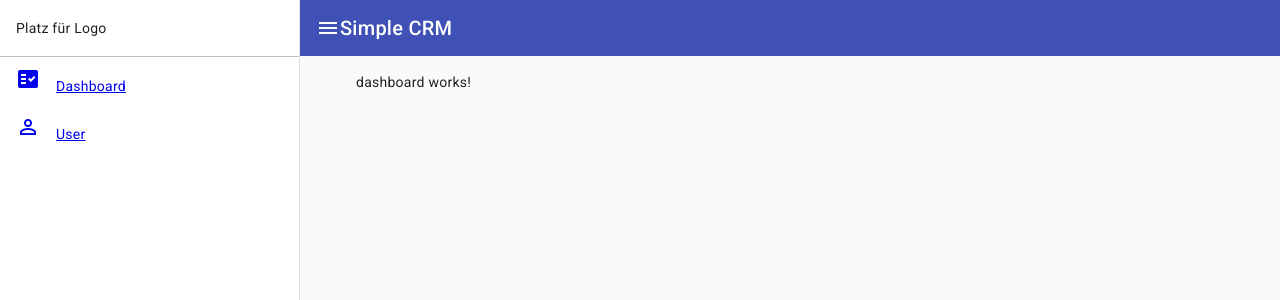
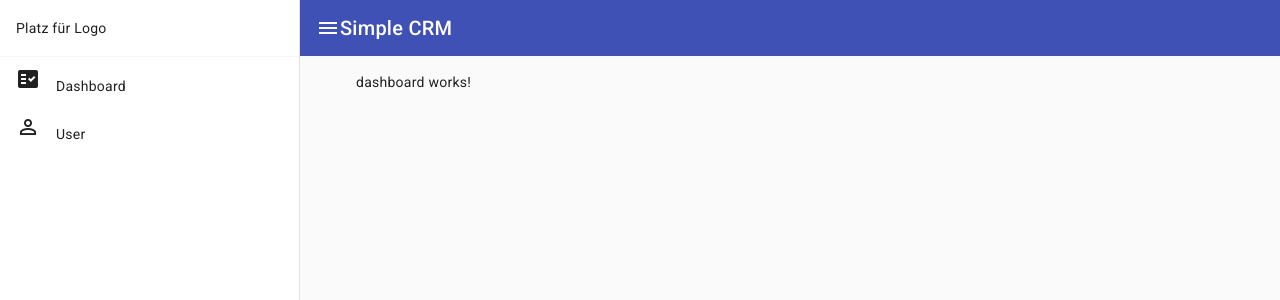
Before and after one commit to DennisDumin/simple-crm, an Angular app: page /dashboard in a window 1280 px wide. Shown: the top 300 px of the page. Built offline with nearby package versions, Linux system fonts and the light colour scheme.

Commit message:
changed default css

```diff
--- a/src/app/app.component.scss
+++ b/src/app/app.component.scss
@@ -11,7 +11,7 @@
 }
 
 .logo-container {
-    border-bottom: 1px solid rgba(0, 0, 0, 0.25);
+    border-bottom: 1px solid rgba(0, 0, 0, 0.04);
     padding-left: 16px;
     padding-right: 16px;
     min-height: 56px;
@@ -38,12 +38,19 @@ mat-toolbar-row {
         align-items: center;
         cursor: pointer;
 
-        mat-icon {
-            margin-right: 16px;
-        }
+        a {
+            outline: none;
+            color: inherit;
+            text-decoration: none;
+            width: 100%;
 
-        &:hover {
-            background-color: rgba(0, 0, 0, 0.1);
+            mat-icon {
+                margin-right: 16px;
+            }
+
+            &:hover {
+                background-color: rgba(0, 0, 0, 0.04);
+            }
         }
     }
 }
```
